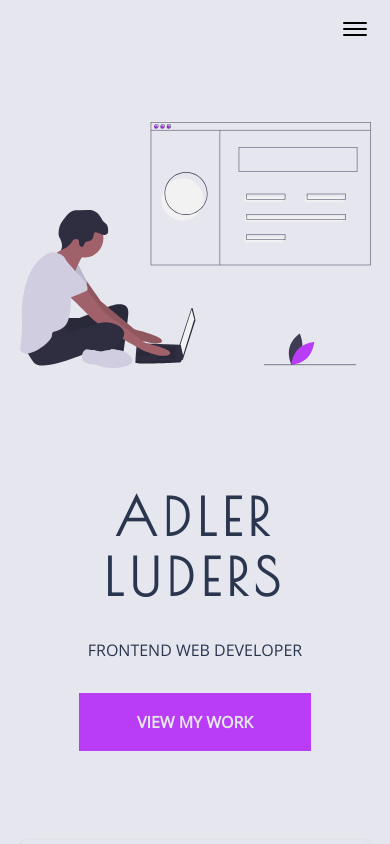
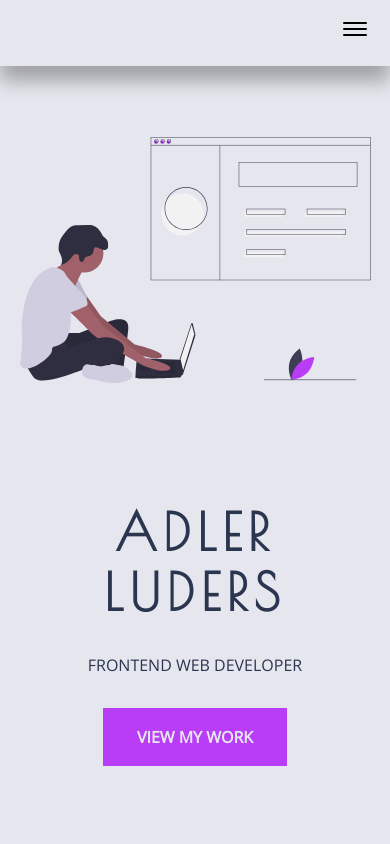
Before and after one commit to adluders/portfolio, a React (Create React App) app: page / in a window 390 px wide. Shown: the top 844 px of the page. Built offline with nearby package versions, Linux system fonts and the light colour scheme.

Commit message:
updated ctas for mobile

```diff
--- a/src/components/UI/TopNav.jsx
+++ b/src/components/UI/TopNav.jsx
@@ -19,7 +19,7 @@ const TopNav = () => {
   return (
     <div className="top-nav">
       <h1>{""}</h1>
-      {windowWidth < 768 ? (
+      {windowWidth <= 768 ? (
         <button className="mobile-nav__toggle" onClick={toggleNav}>
           <ion-icon name="menu-outline"></ion-icon>
         </button>
--- a/src/css/App.css
+++ b/src/css/App.css
@@ -290,6 +290,7 @@ img {
   margin: 0.8rem 0;
   font-family: "Poiret One", cursive;
   font-weight: 700;
+  letter-spacing: 0.1rem;
 }
 
 .contact-form__group input {
@@ -330,8 +331,16 @@ footer {
     width: 100%;
   }
   .top-nav {
-    width: 90%;
+    width: 100%;
     margin: 0 auto;
+    position: fixed;
+    top: 0;
+    left: 0;
+    padding-right: 5%;
+    background-color: #e6e7ee;
+    box-shadow: 0px 15px 18px 0px rgba(0, 0, 0, 0.3);
+    z-index: 4;
+    margin-bottom: 1rem;
   }
   .mobile-nav {
     z-index: 3;
@@ -388,9 +397,14 @@ footer {
   }
 }
 
-@media screen and (max-width: 375px) {
-  .project-item__ctas .cta {
-    padding: 0.5rem 2rem;
+@media screen and (min-width: 375px) {
+  .hero,
+  .portfolio,
+  .contact {
+    margin-top: 5rem;
+  }
+  .cta {
+    padding: 1rem 2rem;
   }
 }
 /*# sourceMappingURL=App.css.map */
--- a/src/pages/Contact.jsx
+++ b/src/pages/Contact.jsx
@@ -27,7 +27,7 @@ const Contact = () => {
       animate="final"
       transition={{ duration: 1 }}
     >
-      {windowWidth < 768 ? <TopNav /> : <Navbar />}
+      {windowWidth <= 768 ? <TopNav /> : <Navbar />}
 
       <ContactForm />
     </motion.div>
--- a/src/pages/Portfolio.jsx
+++ b/src/pages/Portfolio.jsx
@@ -30,7 +30,7 @@ const Portfolio = () => {
       animate="final"
       transition={{ duration: 1 }}
     >
-      {windowWidth < 768 ? <TopNav /> : <Navbar />}
+      {windowWidth <= 768 ? <TopNav /> : <Navbar />}
       <div className="container">
         {projects.map((project) => (
           <ProjectItem key={project.id} project={project} />
--- a/src/scss/App.scss
+++ b/src/scss/App.scss
@@ -144,6 +144,7 @@
       margin: 0.8rem 0;
       font-family: "Poiret One", cursive;
       font-weight: 700;
+      letter-spacing: 0.1rem;
     }
     input {
       padding: 0.8rem 0.5rem;
--- a/src/scss/_mobile.scss
+++ b/src/scss/_mobile.scss
@@ -11,8 +11,17 @@
   }
 
   .top-nav {
-    width: 90%;
+    width: 100%;
     margin: 0 auto;
+    position: fixed;
+    top: 0;
+    // right: 0;
+    left: 0;
+    padding-right: 5%;
+    background-color: $light-color;
+    box-shadow: 0px 15px 18px 0px rgba(0, 0, 0, 0.3);
+    z-index: 4;
+    margin-bottom: 1rem;
   }
 
   .mobile-nav {
@@ -71,16 +80,21 @@
     &__submit {
       .cta {
         width: 100%;
+
         margin: 2rem 0;
       }
     }
   }
 }
 
-@media screen and (max-width: 375px) {
-  .project-item__ctas {
-    .cta {
-      padding: 0.5rem 2rem;
-    }
+@media screen and (min-width: 375px) {
+  .hero,
+  .portfolio,
+  .contact {
+    margin-top: 5rem;
+  }
+
+  .cta {
+    padding: 1rem 2rem;
   }
 }
```
Also changed, not shown: 1 other file (tests, documents, lock files or other folders).
